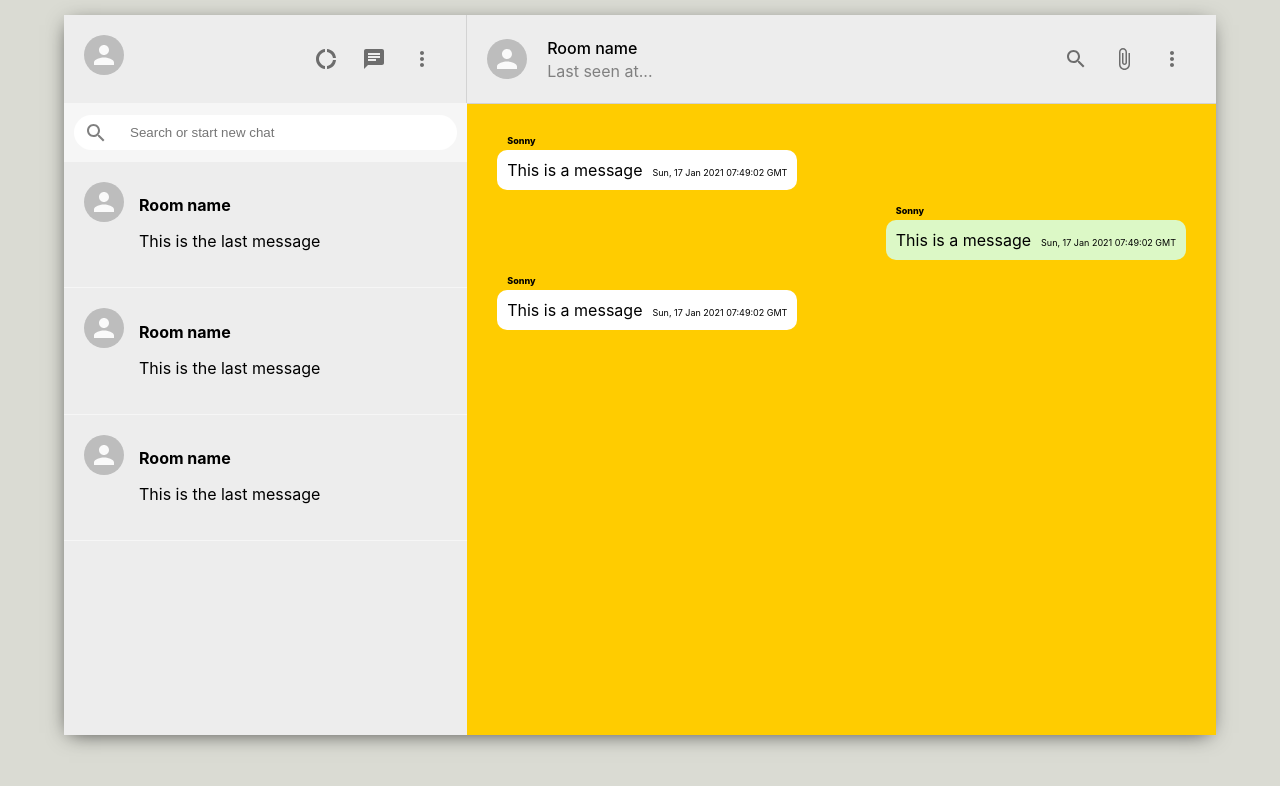
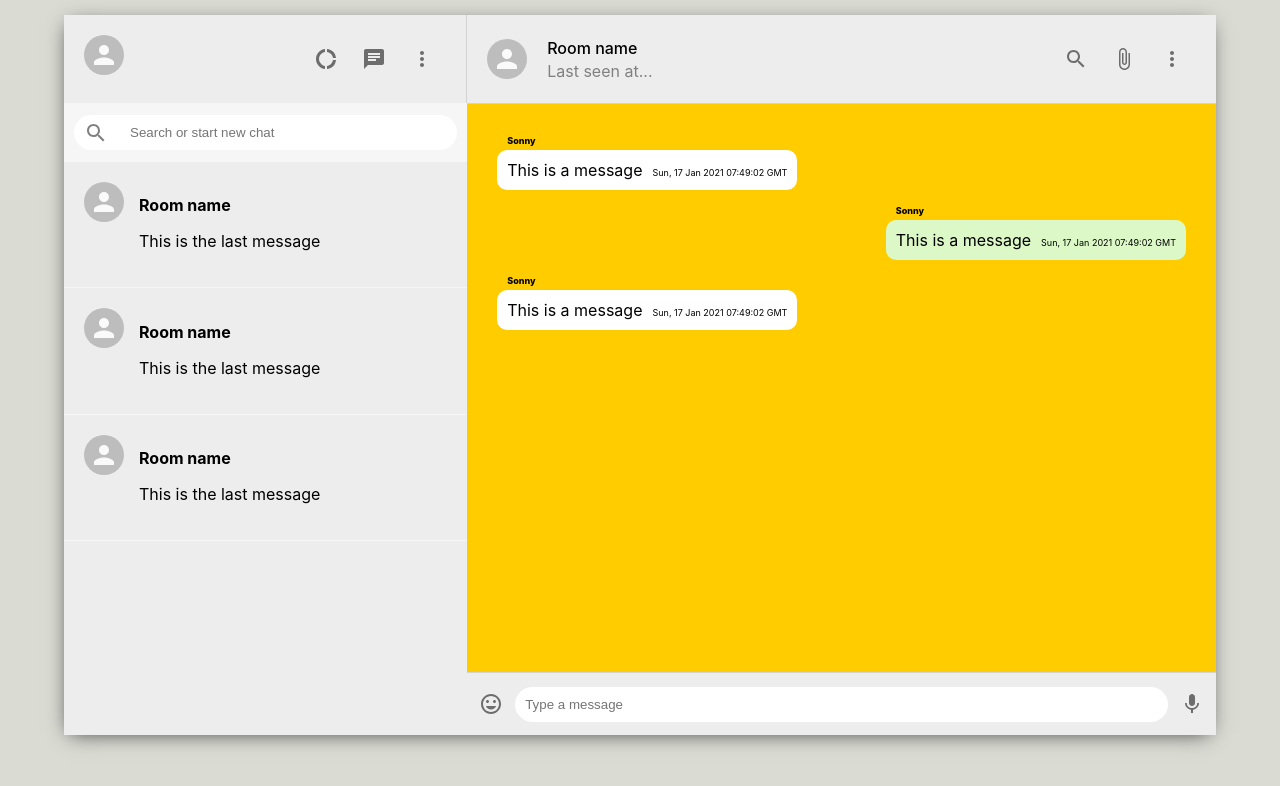
Before and after one commit to zhsks528/WhatsApp, a React (Create React App) app: page / in a window 1280 px wide. Shown: the top 786 px of the page. Built offline with nearby package versions, Linux system fonts and the light colour scheme.

Commit message:
Add: Chat Footer

```diff
--- a/src/Components/Chat/Chat.css
+++ b/src/Components/Chat/Chat.css
@@ -58,3 +58,32 @@
   font-weight: 800;
   font-size: xx-small;
 }
+
+.chat__footer {
+  display: flex;
+  align-items: center;
+  justify-content: space-between;
+  height: 62px;
+  border-top: 1px solid lightgray;
+}
+
+.chat__footer > form {
+  display: flex;
+  flex: 1;
+}
+
+.chat__footer > form > input {
+  flex: 1;
+  border-radius: 30px;
+  padding: 10px;
+  border: none;
+}
+
+.chat__footer > form > button {
+  display: none;
+}
+
+.chat__footer > .MuiSvgIcon-root {
+  padding: 10px;
+  color: gray;
+}
--- a/src/Components/Chat/index.jsx
+++ b/src/Components/Chat/index.jsx
@@ -3,6 +3,8 @@
 import AttachFileIcon from "@material-ui/icons/AttachFile";
 import MoreVertIcon from "@material-ui/icons/MoreVert";
 import SearchIcon from "@material-ui/icons/Search";
+import InsertEmoticonIcon from "@material-ui/icons/InsertEmoticon";
+import MicIcon from "@material-ui/icons/Mic";
 
 import "./Chat.css";
 
@@ -46,6 +48,19 @@
         <span className="chat__timestamp">{new Date().toUTCString()}</span>
       </p>
     </div>
+
+    <div className="chat__footer">
+      <IconButton>
+        <InsertEmoticonIcon />
+      </IconButton>
+      <form>
+        <input type="text" placeholder="Type a message" />
+        <button type="submit">Send a message</button>
+      </form>
+      <IconButton>
+        <MicIcon />
+      </IconButton>
+    </div>
   </div>
 );
 
```
